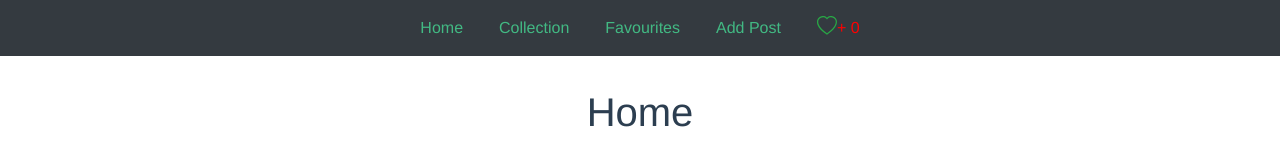
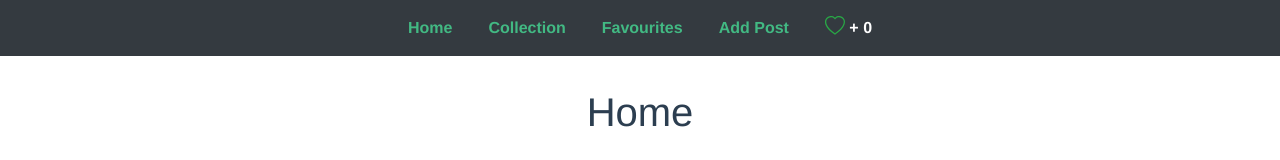
Before and after one commit to alex-bezruchko/vueapiapp, a Vue app: page / in a window 1280 px wide. Shown: the top 160 px of the page. Built offline with nearby package versions, Linux system fonts and the light colour scheme.

Commit message:
add css to favorite counter

```diff
--- a/src/components/Navigation.vue
+++ b/src/components/Navigation.vue
@@ -15,9 +15,9 @@
           <b-nav-item
             ><router-link to="/add-post">Add Post</router-link></b-nav-item
           >
-          <b-nav-item
-            ><b-icon v-if="favourites" icon="heart" variant="success"></b-icon>+
-            {{ favourites.length }}</b-nav-item
+          <b-nav-item disabled
+            ><b-icon v-if="favourites" icon="heart" variant="success"></b-icon>
+            + {{ favourites.length }}</b-nav-item
           >
         </b-navbar-nav>
       </b-collapse>
@@ -69,8 +69,9 @@ a {
   color: #42b983;
 }
 .navbar-dark .navbar-nav .nav-link {
-  color: red;
+  color: #fff;
   text-align: center;
+  font-weight: bold;
 }
 @media (min-width: 992px) {
   .navbar-expand-lg .navbar-collapse {
```
